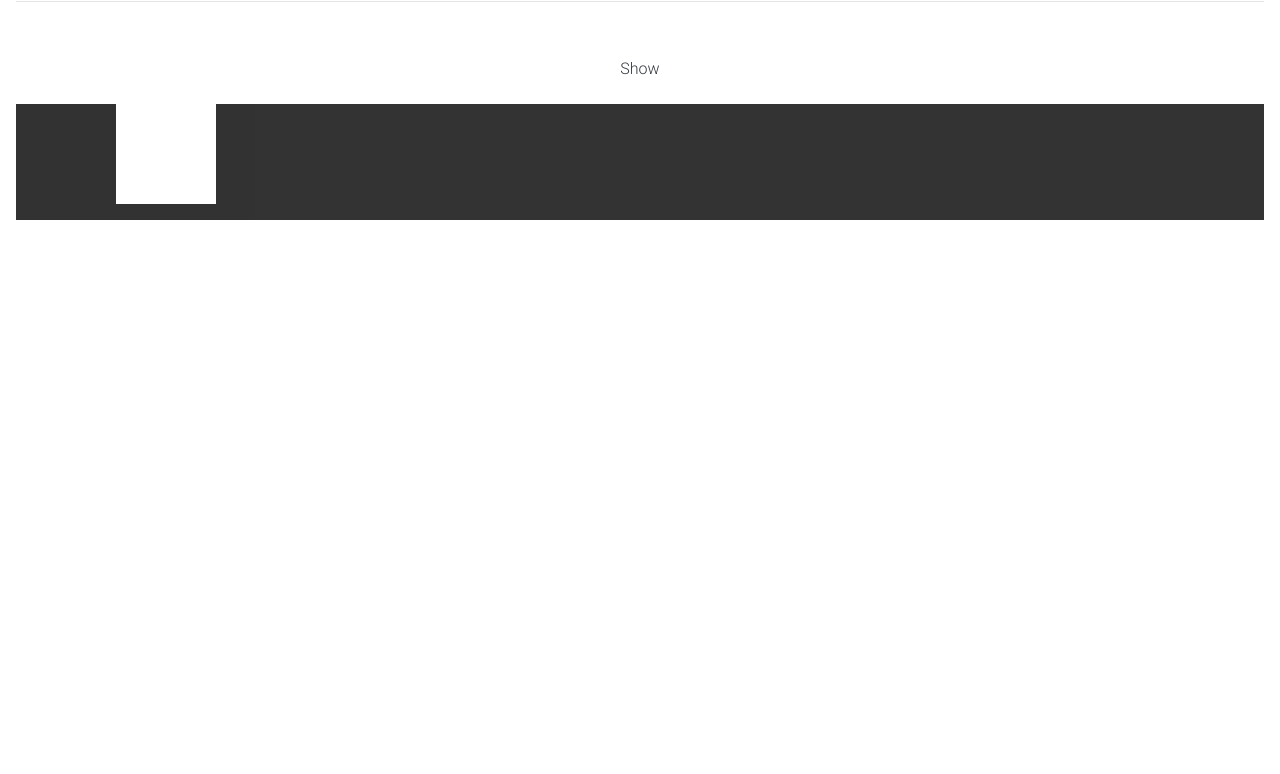
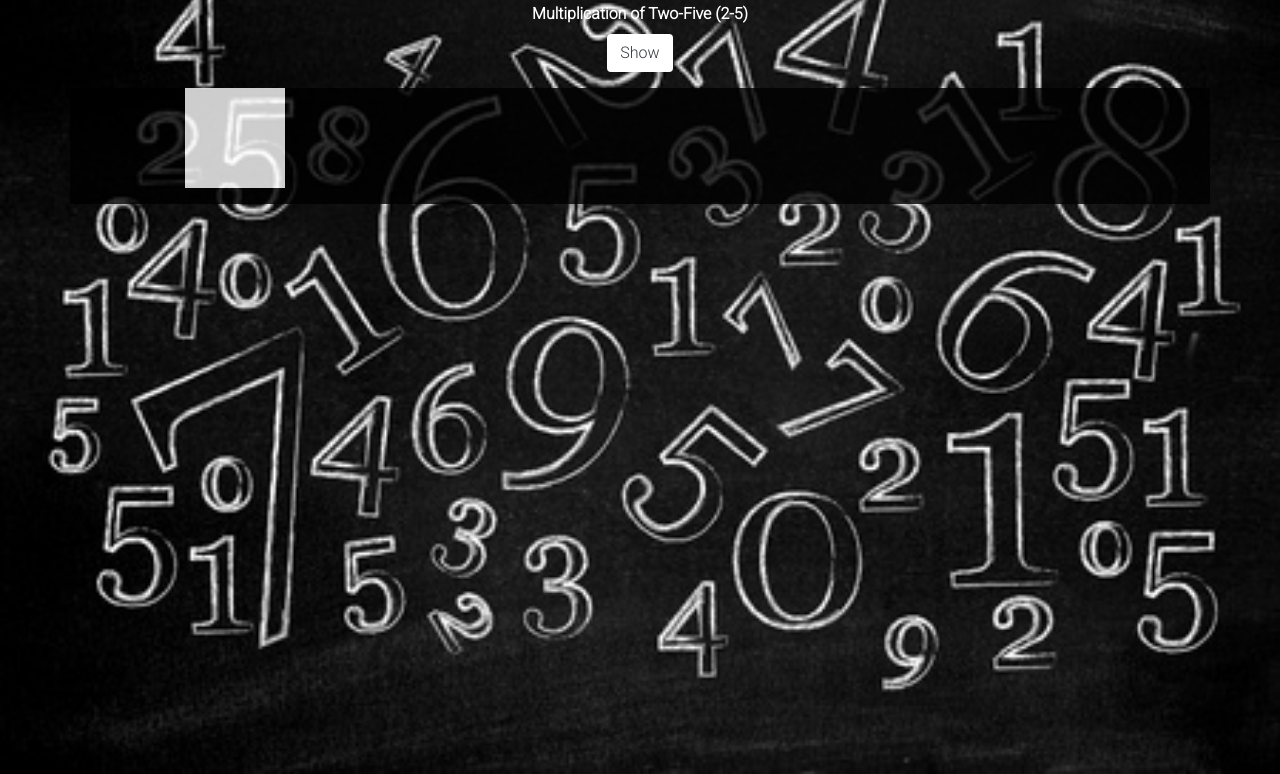
Before and after one commit to AyoOlonilua/Multiplication-Tables, a plain HTML site: page index.html in a window 1280 px wide. Shown: the part 79-853 px from the top of the page. Before the commit the page ends 800 px from the top, so only its background shows below. Drawn offline with Linux system fonts and the light colour scheme.

Commit message:
Update index.html

```diff
--- a/index.html
+++ b/index.html
@@ -9,7 +9,11 @@
     <link rel="stylesheet" href="bootstrap-4.5.3-dist/css/bootstrap.min.css">
     <title>Multiplication Tables</title>
 </head>
-<body class="p-3">
+<body>
+    <div class="background">
+        <img src="img/8512533-numbers-on-blackboard.jpg" class="w-100" alt="">
+    </div>
+
     <header>
         <div class="container">
             <h1 class="text-center text-white font-weight-bold">Multiplication Tables</h1>
@@ -17,14 +21,16 @@
     </header>
     <hr class="bg-white">
 
-    <div class="container text-center">
-        <label class="d-block font-weight-bold text-white">Multiplication of Two-Five</label>
+    <section class="container w-100">
+        <div class="container text-center">
+            <label class="d-block font-weight-bold text-white">Multiplication of Two-Five (2-5)</label>
 
-        <button type="submit" class="btn bg-white text-dark" id="table">Show
-        </button>
-    </div>
+            <button type="submit" class="btn bg-white text-dark" id="table">Show
+            </button>
+        </div>
+    </section>
 
-    <div class="a mt-3 d-flex">
+    <div class="a container mt-3 d-flex">
         <ul id="resultOne" class="d-block">
 
         </ul>
```
